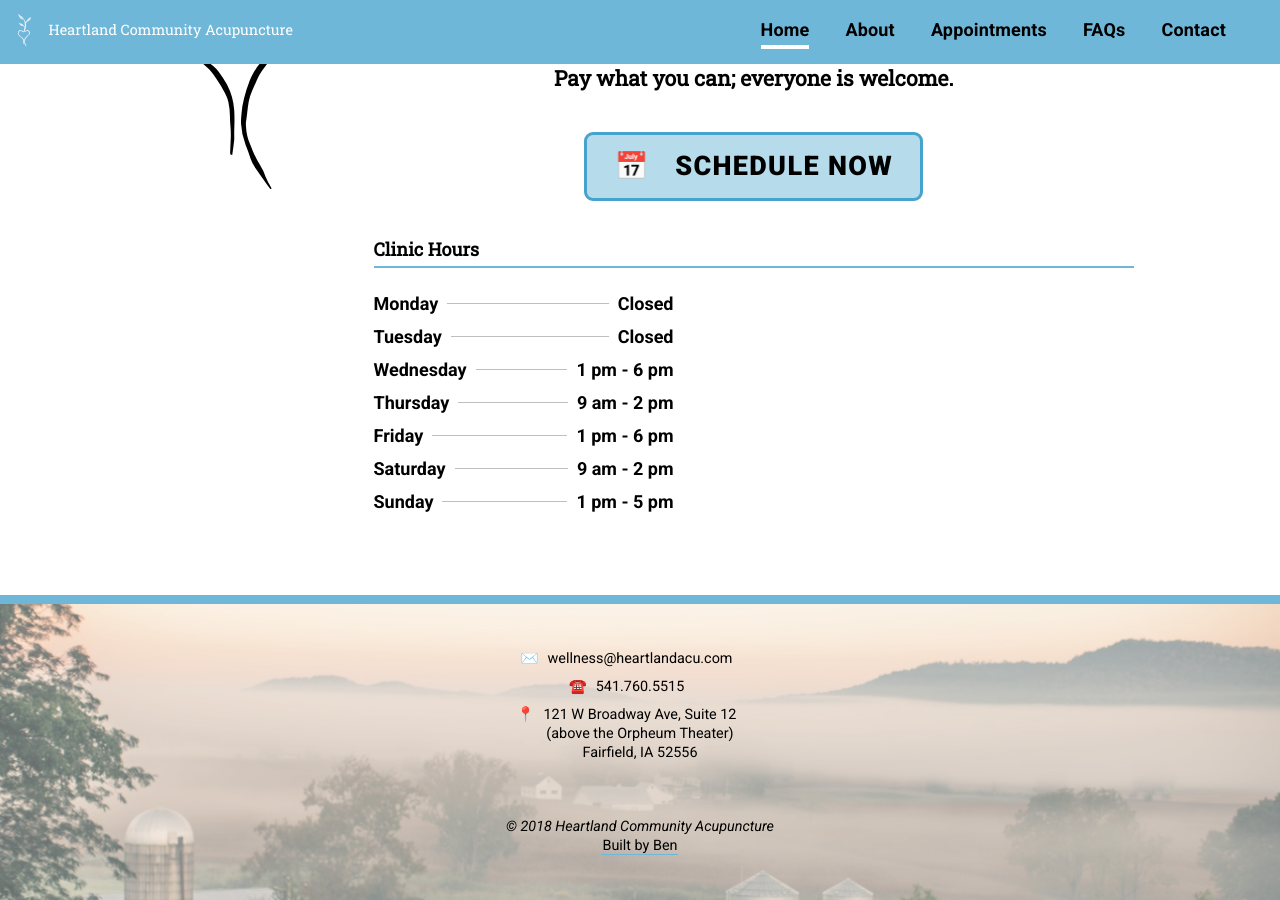
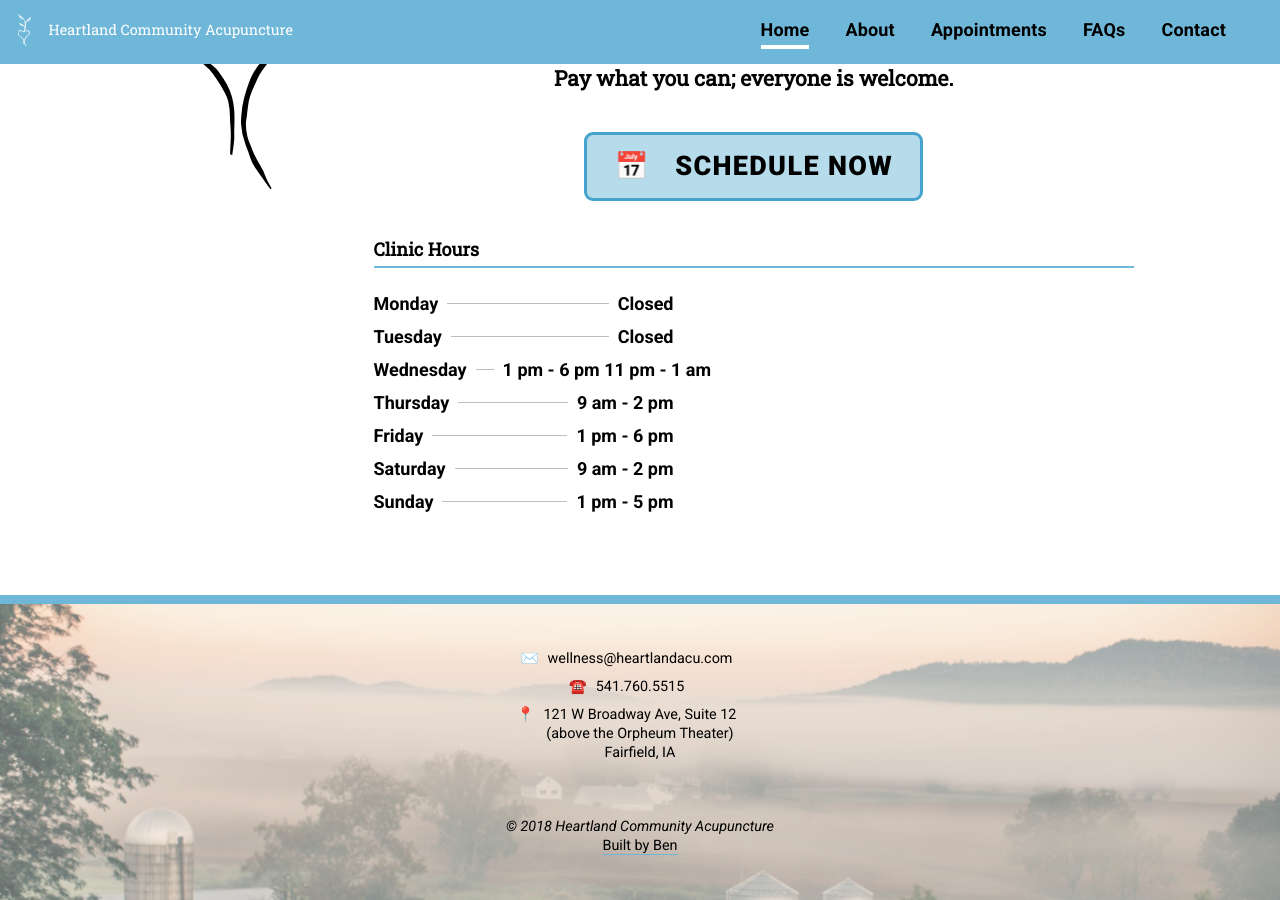
Before and after one commit to alwaysblank/heartlandacu, a Jekyll site: the page built from index.md, in a window 1280 px wide and 900 px high, scrolled down 892 px. Built offline with Jekyll 4.4.1, drawn with Linux system fonts in a browser that asks for light colours; a script that is not in the unit is left out.

Commit message:
Update Settings “site”

```diff
--- a/_data/settings/site.yml
+++ b/_data/settings/site.yml
@@ -1,20 +1,19 @@
 title: Heartland Community Acupuncture
 description: >-
-  Heartland Community Acupuncture provides affordable acupuncture in a safe
-  and nurturing atmosphere. Licensed Acupuncturist Mara Bateman uses gentle
+  Heartland Community Acupuncture provides affordable acupuncture in a safe  and
+  nurturing atmosphere. Licensed Acupuncturist Mara Bateman uses gentle
   acupuncture techniques to relax the body and promote healing.
 paymessage: Pay what you can; everyone is welcome.
-business_image: /assets/images/uploads/heartland-community-acupuncture.jpg
 footer_image: /assets/images/uploads/farm-with-mist.jpg
 email: wellness@heartlandacu.com
 phone: 541.760.5515
-street: "121 W Broadway Ave, Suite 12"
-city: "Fairfield"
-state: "IA"
-zip: "52556"
-location_note: "(above the Orpheum Theater)"
-place_id: "ChIJv_-aDGxm5ocRjL02GOEvIHg"
-schedule: "https://www.schedulicity.com/scheduling/HCA5AW"
+street: '121 W Broadway Ave, Suite 12'
+city: Fairfield
+state: IA
+business_image: /assets/images/uploads/heartland-community-acupuncture.jpg
+location_note: (above the Orpheum Theater)
+place_id: ChIJv_-aDGxm5ocRjL02GOEvIHg
+schedule: 'https://www.schedulicity.com/scheduling/HCA5AW'
 hours:
   - day: Monday
     note: Closed
@@ -24,6 +23,8 @@
     times:
       - close: '18'
         open: '13'
+      - close: '1'
+        open: '23'
   - day: Thursday
     times:
       - close: '14'
```
